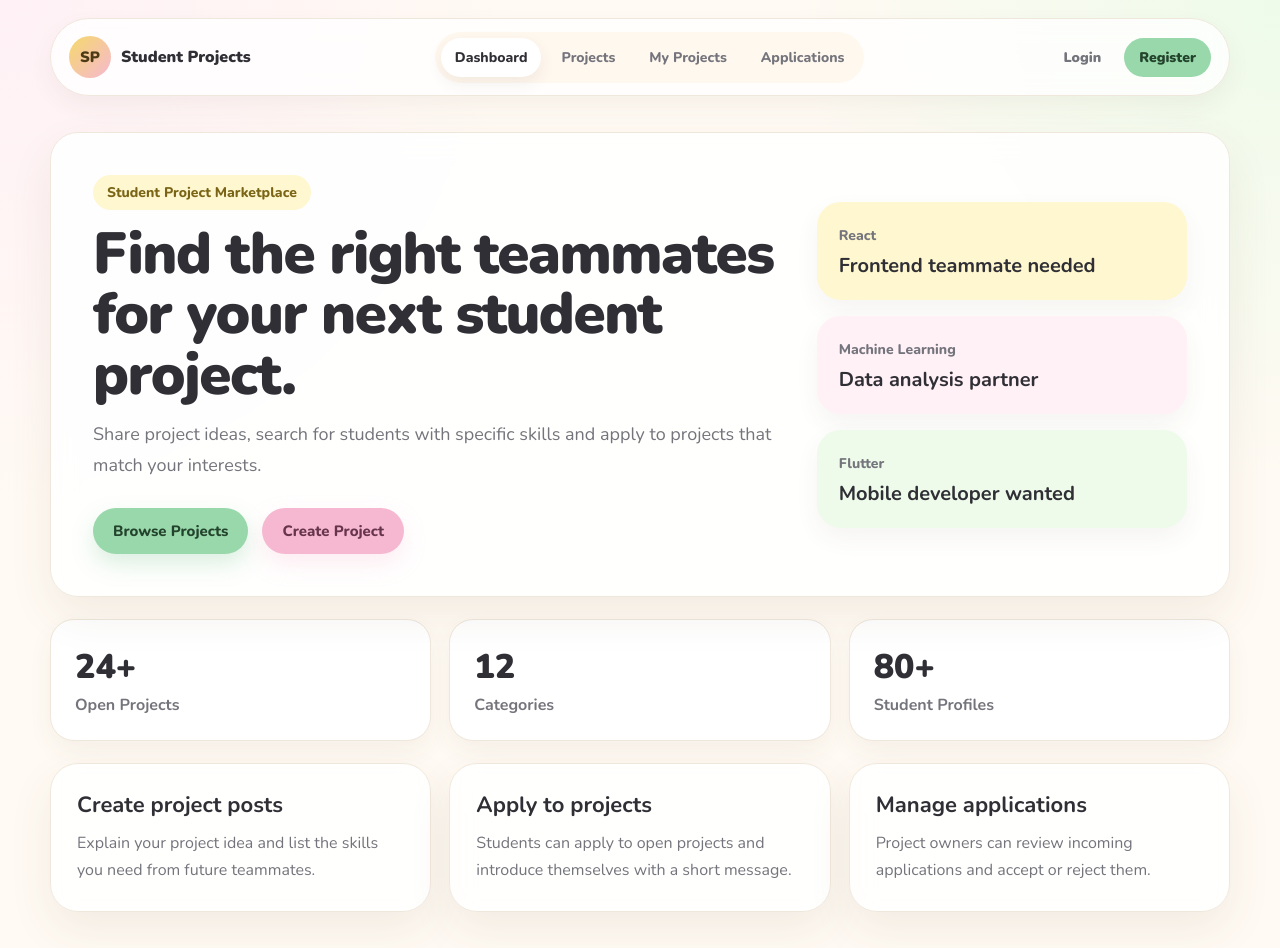
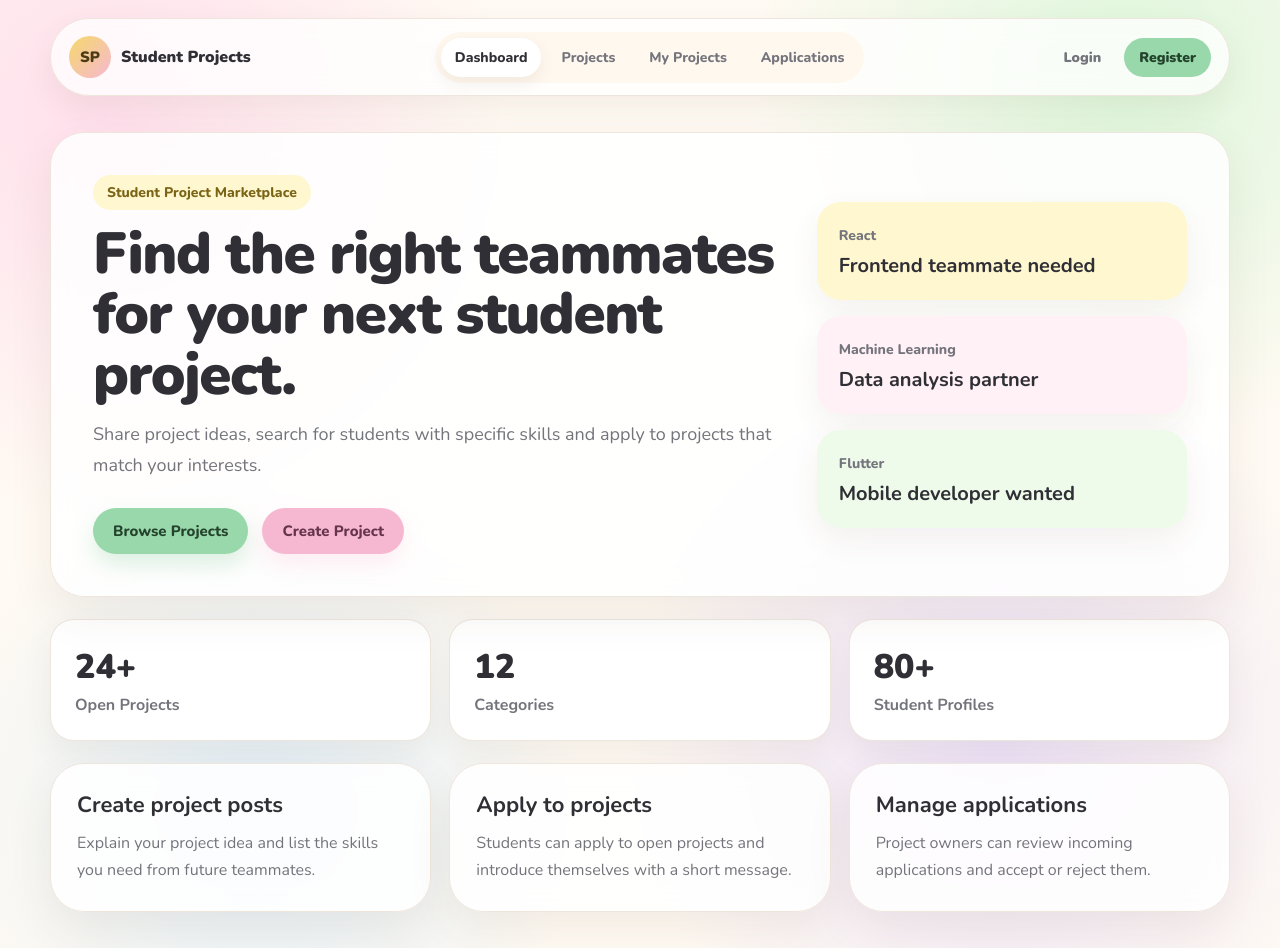
Before and after one commit to hillalay/Student-Project-Marketplace, a React (Vite) app in the folder frontend/: page /dashboard in a window 1280 px wide. Built offline with nearby package versions, Linux system fonts and the light colour scheme; the HTML template or start-up script is replaced by a standard one.

Commit message:
update global.css

```diff
--- a/frontend/src/styles/global.css
+++ b/frontend/src/styles/global.css
@@ -2,27 +2,38 @@
 
 :root {
   --bg-main: #fffaf3;
+  --bg-card: #ffffff;
+
   --bg-soft-pink: #fff1f6;
   --bg-soft-green: #eefbea;
   --bg-soft-yellow: #fff7cf;
-  --bg-card: #ffffff;
+  --bg-soft-purple: #f3edff;
+  --bg-soft-blue: #edf7ff;
+  --bg-soft-mint: #ecfff8;
 
   --primary-green: #98d8aa;
   --primary-pink: #f6b8d0;
   --primary-yellow: #f5d96b;
+  --primary-purple: #cdb7ff;
+  --primary-blue: #a9d8ff;
+  --primary-mint: #a7ead4;
 
   --text-main: #2f2f35;
   --text-muted: #74747c;
   --text-light: #9a9aa3;
 
-  --border-soft: #efe7dc;
+  --border-soft: #eee5dc;
+  --border-purple: #e3d6ff;
+  --border-blue: #d7ecff;
+
   --shadow-soft: 0 18px 45px rgba(88, 64, 43, 0.08);
-  --shadow-card: 0 10px 25px rgba(88, 64, 43, 0.06);
+  --shadow-card: 0 12px 30px rgba(88, 64, 43, 0.07);
+  --shadow-colored: 0 20px 45px rgba(165, 145, 210, 0.16);
 
-  --radius-xl: 28px;
-  --radius-lg: 22px;
-  --radius-md: 16px;
-  --radius-sm: 12px;
+  --radius-xl: 34px;
+  --radius-lg: 26px;
+  --radius-md: 18px;
+  --radius-sm: 14px;
 
   font-family: "Nunito", system-ui, -apple-system, BlinkMacSystemFont, "Segoe UI",
     sans-serif;
@@ -36,8 +47,10 @@ body {
   margin: 0;
   min-height: 100vh;
   background:
-    radial-gradient(circle at top left, #fff1f6 0, transparent 32%),
-    radial-gradient(circle at top right, #eefbea 0, transparent 30%),
+    radial-gradient(circle at 8% 12%, rgba(255, 209, 232, 0.65) 0, transparent 28%),
+    radial-gradient(circle at 88% 8%, rgba(210, 245, 210, 0.75) 0, transparent 26%),
+    radial-gradient(circle at 78% 78%, rgba(205, 183, 255, 0.36) 0, transparent 30%),
+    radial-gradient(circle at 20% 85%, rgba(169, 216, 255, 0.32) 0, transparent 25%),
     var(--bg-main);
   color: var(--text-main);
 }
```
